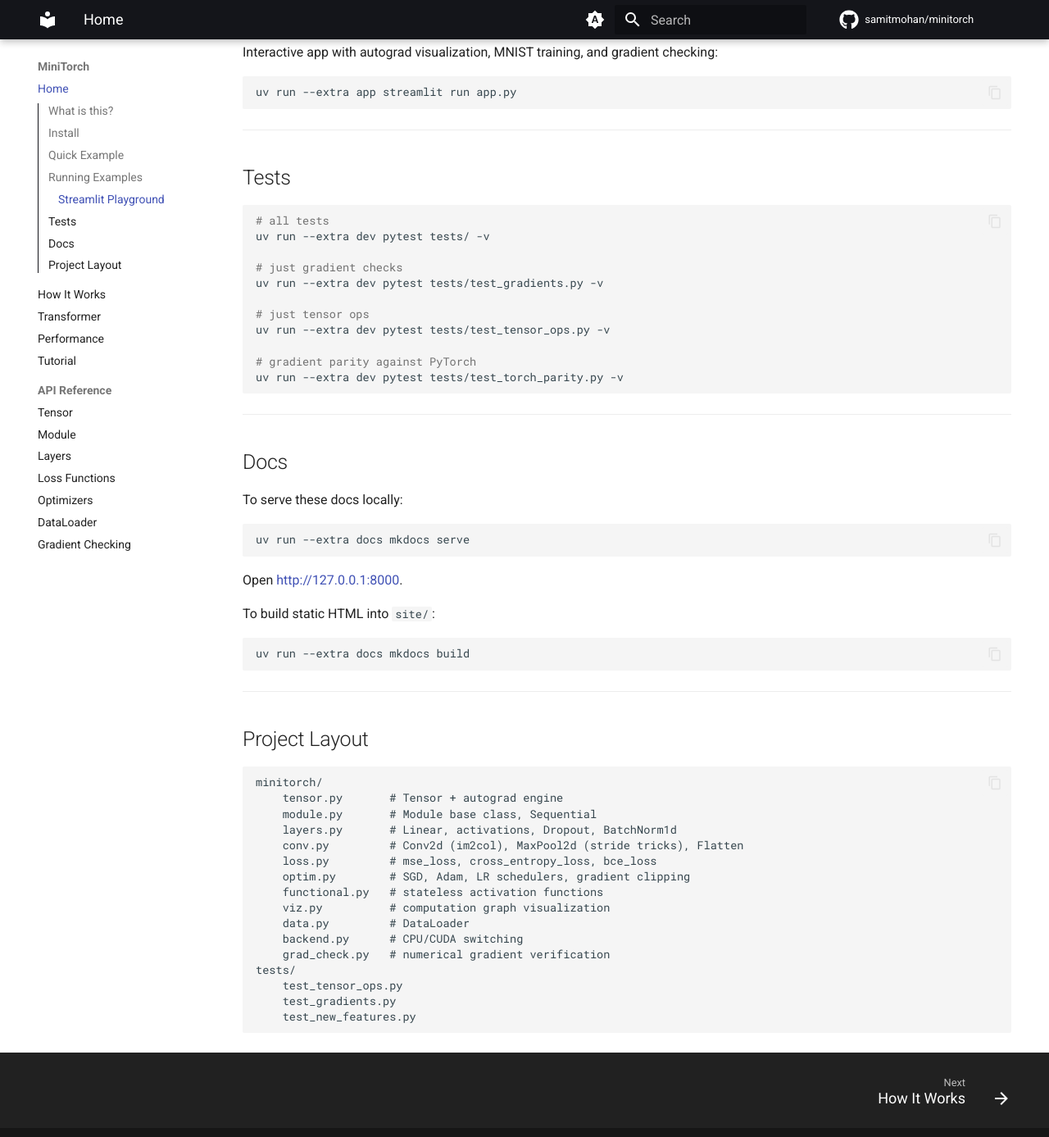
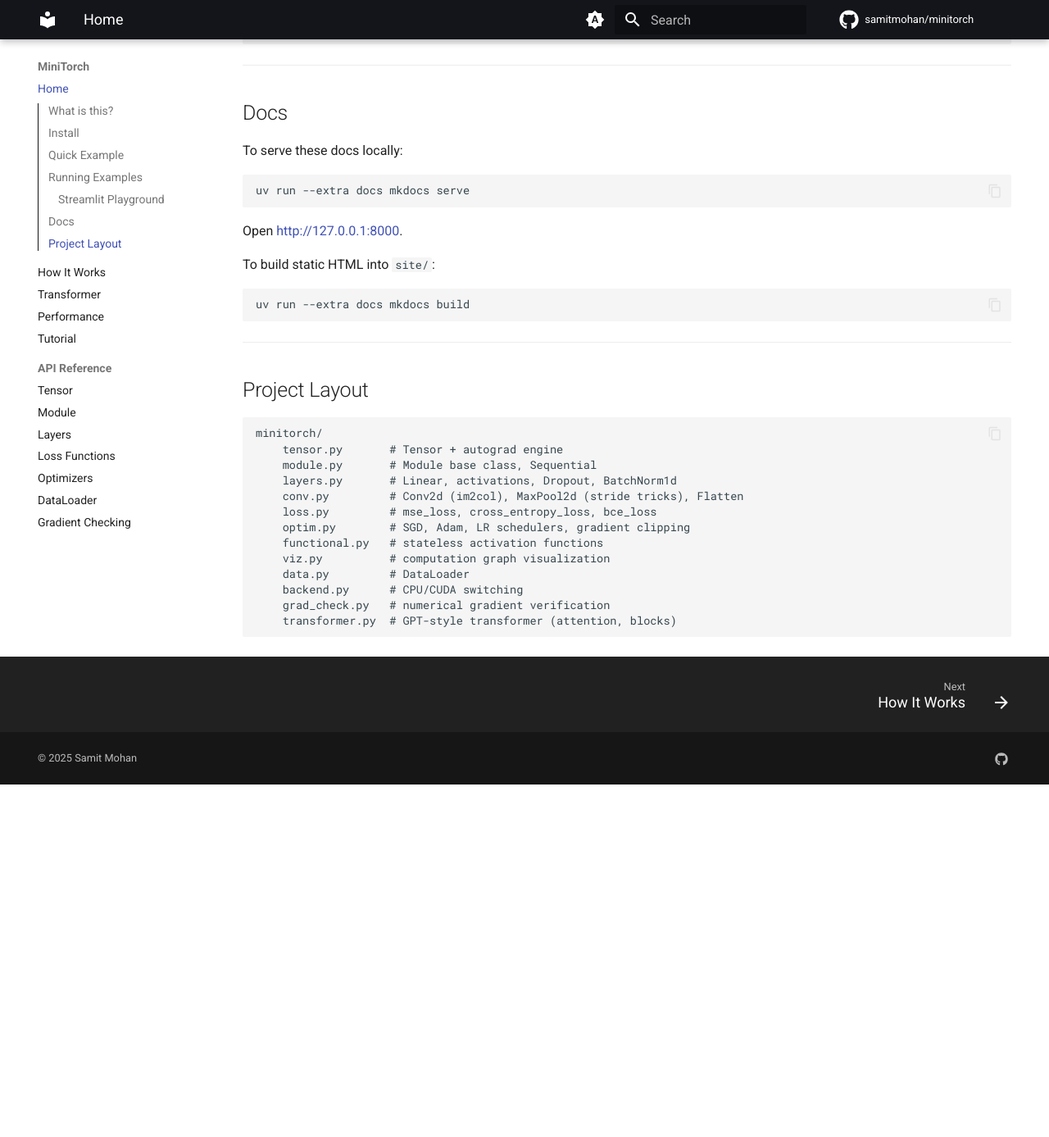
Before and after one commit to samitmohan/minitorch, an MkDocs documentation site: the page built from docs/index.md, in a window 1280 px wide and 1400 px high, scrolled down 2256 px. Shown: the top 1387 px of the window at 82% size. Built offline with MkDocs 1.6.1 and Material for MkDocs 9.7.7, drawn with Linux system fonts in a browser that asks for light colours; comment, search, counter and statistics services are not loaded; after the commit the page ends 3213 px from its top, so only the background shows below that; some of the changed text lies outside the part shown.

Commit message:
remvoed tests, fixed structure

````diff
--- a/docs/index.md
+++ b/docs/index.md
@@ -39,7 +37,6 @@ uv pip install -e .
 Optional extras:
 
 ```bash
-uv pip install -e ".[dev]"    # pytest
 uv pip install -e ".[docs]"   # mkdocs
 uv pip install -e ".[app]"    # streamlit
 uv pip install -e ".[cuda]"   # cupy (needs CUDA 12.x)
@@ -95,24 +92,6 @@ uv run --extra app streamlit run app.py
 
 ---
 
-## Tests
-
-```bash
-# all tests
-uv run --extra dev pytest tests/ -v
-
-# just gradient checks
-uv run --extra dev pytest tests/test_gradients.py -v
-
-# just tensor ops
-uv run --extra dev pytest tests/test_tensor_ops.py -v
-
-# gradient parity against PyTorch
-uv run --extra dev pytest tests/test_torch_parity.py -v
-```
-
----
-
 ## Docs
 
 To serve these docs locally:
@@ -146,8 +125,5 @@ minitorch/
     data.py         # DataLoader
     backend.py      # CPU/CUDA switching
     grad_check.py   # numerical gradient verification
-tests/
-    test_tensor_ops.py
-    test_gradients.py
-    test_new_features.py
+    transformer.py  # GPT-style transformer (attention, blocks)
 ```
````
Also changed, not shown: other parts of docs/index.md (+0 -2 lines), README.md (+1 -15 lines), docs/transformer.md (+0 -9 lines), pyproject.toml (+1 -9 lines), assets/parity_mlp.png (deleted), 2 other files.
